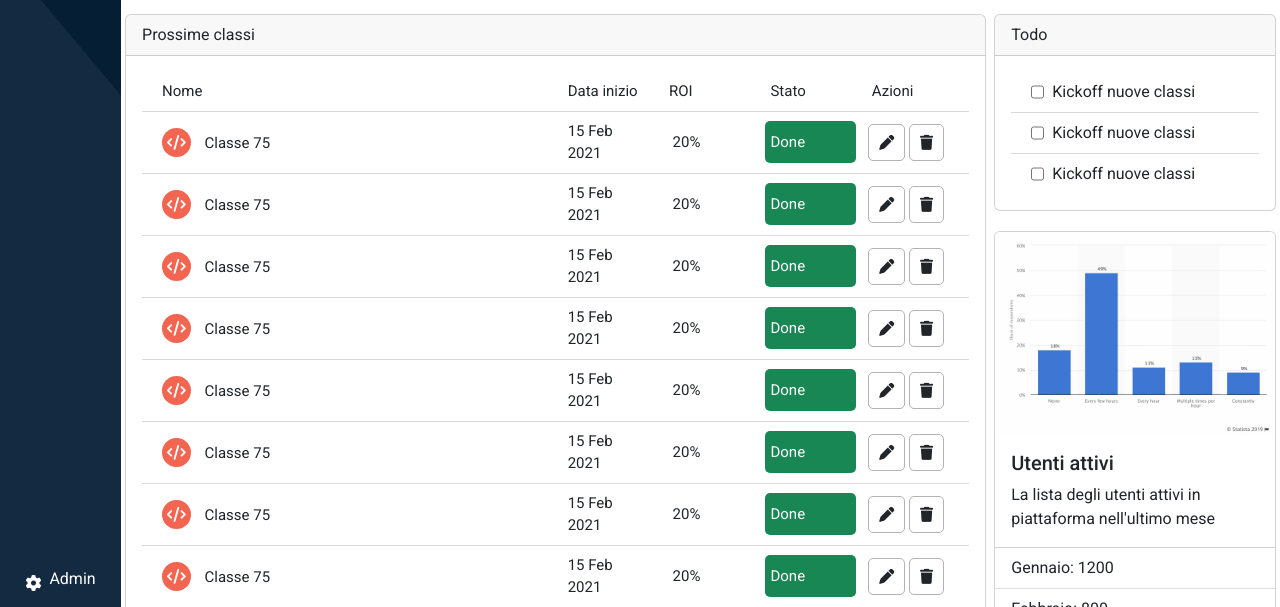
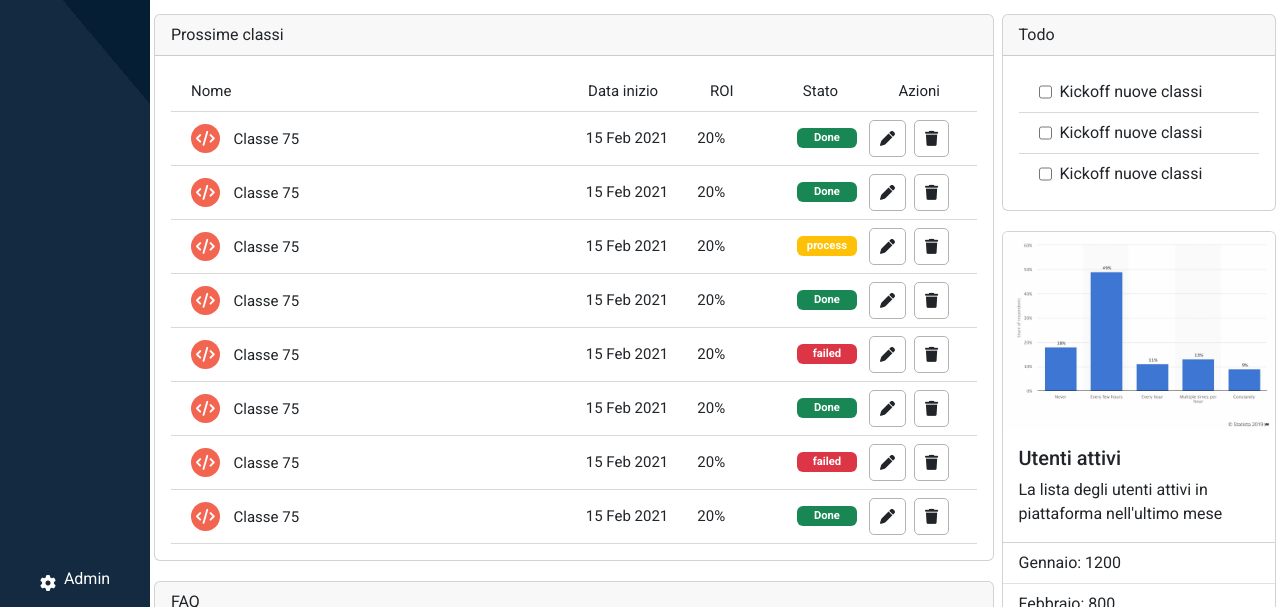
Before and after one commit to MattiaBologna/html-css-bootstrap-dashboard, a plain HTML site: page index.html in a window 1280 px wide. Shown: the part 193-800 px from the top of the page. Drawn offline with nearby package versions, Linux system fonts and the light colour scheme.

Commit message:
Fix: small style fixes

```diff
--- a/css/style.css
+++ b/css/style.css
@@ -80,6 +80,7 @@ body {
 
 .sidebar_links {
     height: 100%;
+    flex-shrink: 0;
 }
 
 
@@ -142,14 +143,8 @@ body {
     margin-right: 10px;
 }
 
-.class_status_badge {
-    padding: 10px 5px;
-    color: white;
-    border-radius: 5px;
-}
-
-.badge_done {
-    background-color: #198754;
+.badge {
+    max-width: 60px;
 }
 
 .class_actions > *{
--- a/index.html
+++ b/index.html
@@ -56,7 +56,7 @@
 
             <!-- SIDEBAR -->
 
-            <div class="sidebar">
+            <div class="sidebar flex-shrink-0">
                 <ul class="sidebar_links d-flex flex-column py-3 text-white gap-3 align-items-center">
                     <li class="sidebar_link d-flex gap-2 text-start">
                         <i class="fa-solid fa-house"></i>
@@ -186,8 +186,8 @@
                                     <div class="card-body">
                                         <div class="next_classes_legend">
                                             <div class="container-fluid">
-                                                <div class="row p-2">
-                                                    <span class="col-6">Nome</span>
+                                                <div class="row p-2 text-center">
+                                                    <span class="col-6 text-start">Nome</span>
                                                     <span class="col d-none d-sm-block">Data inizio</span>
                                                     <span class="col d-none d-sm-block">ROI</span>
                                                     <span class="col">Stato</span>
@@ -200,8 +200,8 @@
                                                     </span>
                                                     <span class="col d-none d-sm-block">15 Feb 2021</span>
                                                     <span class="col d-none d-sm-block">20%</span>
-                                                    <span class="col class_status_badge badge_done">Done</span>
-                                                    <span class="col class_actions">
+                                                    <span class="badge text-bg-success col">Done</span>
+                                                    <span class="col class_actions d-flex gap-2">
                                                         <i class="fa-solid fa-pen"></i>
                                                         <i class="fa-solid fa-trash"></i>
                                                     </span>
@@ -213,8 +213,8 @@
                                                     </span>
                                                     <span class="col d-none d-sm-block">15 Feb 2021</span>
                                                     <span class="col d-none d-sm-block">20%</span>
-                                                    <span class="col class_status_badge badge_done">Done</span>
-                                                    <span class="col class_actions">
+                                                    <span class="badge text-bg-success col">Done</span>
+                                                    <span class="col class_actions d-flex gap-2">
                                                         <i class="fa-solid fa-pen"></i>
                                                         <i class="fa-solid fa-trash"></i>
                                                     </span>
@@ -226,8 +226,8 @@
                                                     </span>
                                                     <span class="col d-none d-sm-block">15 Feb 2021</span>
                                                     <span class="col d-none d-sm-block">20%</span>
-                                                    <span class="col class_status_badge badge_done">Done</span>
-                                                    <span class="col class_actions">
+                                                    <span class="badge text-bg-warning col text-white">process</span>
+                                                    <span class="col class_actions d-flex gap-2">
                                                         <i class="fa-solid fa-pen"></i>
                                                         <i class="fa-solid fa-trash"></i>
                                                     </span>
@@ -239,8 +239,8 @@
                                                     </span>
                                                     <span class="col d-none d-sm-block">15 Feb 2021</span>
                                                     <span class="col d-none d-sm-block">20%</span>
-                                                    <span class="col class_status_badge badge_done">Done</span>
-                                                    <span class="col class_actions">
+                                                    <span class="badge text-bg-success col">Done</span>
+                                                    <span class="col class_actions d-flex gap-2">
                                                         <i class="fa-solid fa-pen"></i>
                                                         <i class="fa-solid fa-trash"></i>
                                                     </span>
@@ -252,8 +252,8 @@
                                                     </span>
                                                     <span class="col d-none d-sm-block">15 Feb 2021</span>
                                                     <span class="col d-none d-sm-block">20%</span>
-                                                    <span class="col class_status_badge badge_done">Done</span>
-                                                    <span class="col class_actions">
+                                                    <span class="badge text-bg-danger col">failed</span>
+                                                    <span class="col class_actions d-flex gap-2">
                                                         <i class="fa-solid fa-pen"></i>
                                                         <i class="fa-solid fa-trash"></i>
                                                     </span>
@@ -265,8 +265,8 @@
                                                     </span>
                                                     <span class="col d-none d-sm-block">15 Feb 2021</span>
                                                     <span class="col d-none d-sm-block">20%</span>
-                                                    <span class="col class_status_badge badge_done">Done</span>
-                                                    <span class="col class_actions">
+                                                    <span class="badge text-bg-success col">Done</span>
+                                                    <span class="col class_actions d-flex gap-2">
                                                         <i class="fa-solid fa-pen"></i>
                                                         <i class="fa-solid fa-trash"></i>
                                                     </span>
@@ -278,8 +278,8 @@
                                                     </span>
                                                     <span class="col d-none d-sm-block">15 Feb 2021</span>
                                                     <span class="col d-none d-sm-block">20%</span>
-                                                    <span class="col class_status_badge badge_done">Done</span>
-                                                    <span class="col class_actions">
+                                                    <span class="badge text-bg-danger col">failed</span>
+                                                    <span class="col class_actions d-flex gap-2">
                                                         <i class="fa-solid fa-pen"></i>
                                                         <i class="fa-solid fa-trash"></i>
                                                     </span>
@@ -291,8 +291,8 @@
                                                     </span>
                                                     <span class="col d-none d-sm-block">15 Feb 2021</span>
                                                     <span class="col d-none d-sm-block">20%</span>
-                                                    <span class="col class_status_badge badge_done">Done</span>
-                                                    <span class="col class_actions">
+                                                    <span class="badge text-bg-success col">Done</span>
+                                                    <span class="col class_actions d-flex gap-2">
                                                         <i class="fa-solid fa-pen"></i>
                                                         <i class="fa-solid fa-trash"></i>
                                                     </span>
```
